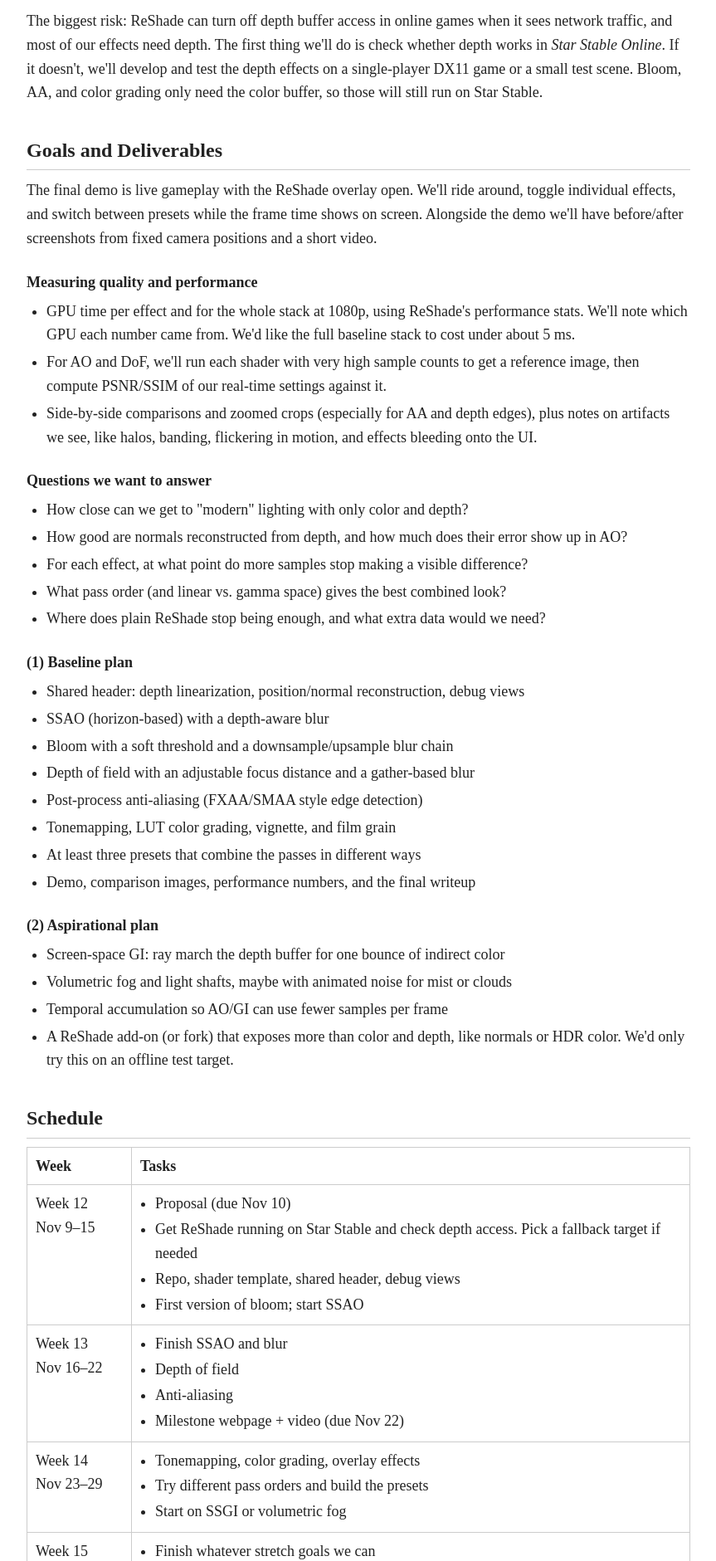
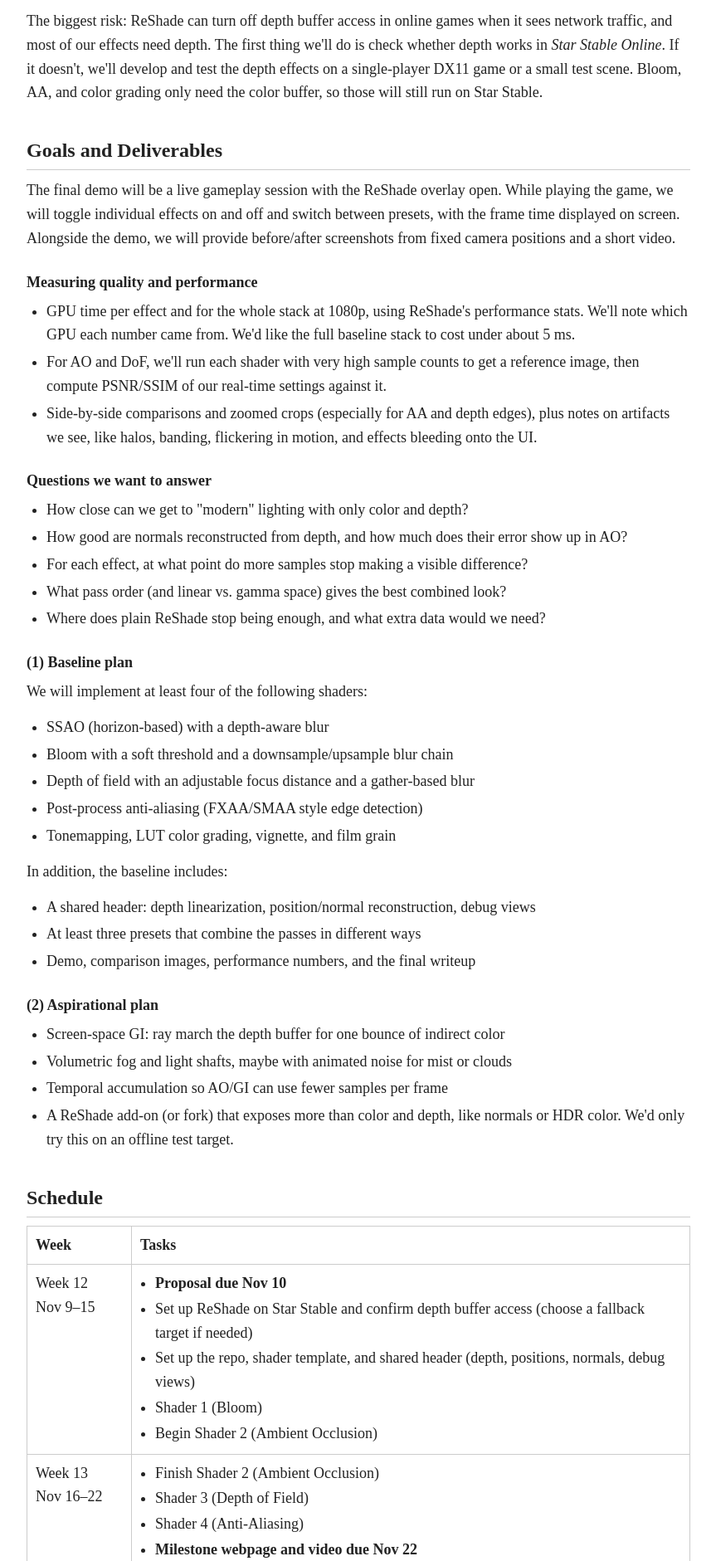
Before and after one commit to paxin1/cs184-final-project, a plain HTML site: page index.html in a window 1280 px wide. Shown: the part 919-2800 px from the top of the page at 83% size, without its empty margins (208-1071 px from the left). Drawn offline with Linux system fonts and the light colour scheme.

Commit message:
fix: write up

```diff
--- a/index.html
+++ b/index.html
@@ -4,14 +4,14 @@
     <meta charset="utf-8" />
     <meta name="viewport" content="width=device-width, initial-scale=1" />
     <meta name="description" content="CS 184 final project proposal: post-processing shaders for Star Stable Online in ReShade." />
-    <title>Stable Lighting · CS 184 Final Project Proposal</title>
+    <title>Star Shaders · CS 184 Final Project Proposal</title>
     <link rel="stylesheet" href="css/style.css" />
   </head>
   <body>
     <div class="page">
       <header>
         <p class="course">CS 184 Final Project Proposal - Fall 2026</p>
-        <h1>Stable Lighting</h1>
+        <h1>Star Shaders</h1>
         <p class="full-title">Stackable post-processing shaders for <em>Star Stable Online</em> in ReShade</p>
         <p class="team">Laura Nagamine, Patrick Xu, Elena Lepe, Oscar Mendoza-Oliva</p>
       </header>
@@ -59,10 +59,11 @@
 
         <h2 id="goals">Goals and Deliverables</h2>
         <p>
-          The final demo is live gameplay with the ReShade overlay open. We'll ride around, toggle
-          individual effects, and switch between presets while the frame time shows on screen.
-          Alongside the demo we'll have before/after screenshots from fixed camera positions and a
-          short video.
+          The final demo will be a live gameplay session with the ReShade overlay open. While
+          playing the game, we will toggle individual effects on and off and switch between
+          presets, with the frame time displayed on screen.
+          Alongside the demo, we will provide before/after screenshots from fixed camera positions
+          and a short video.
         </p>
 
         <h3>Measuring quality and performance</h3>
@@ -93,13 +94,17 @@
         </ul>
 
         <h3>(1) Baseline plan</h3>
+        <p>We will implement at least four of the following shaders:</p>
         <ul>
-          <li>Shared header: depth linearization, position/normal reconstruction, debug views</li>
           <li>SSAO (horizon-based) with a depth-aware blur</li>
           <li>Bloom with a soft threshold and a downsample/upsample blur chain</li>
           <li>Depth of field with an adjustable focus distance and a gather-based blur</li>
           <li>Post-process anti-aliasing (FXAA/SMAA style edge detection)</li>
           <li>Tonemapping, LUT color grading, vignette, and film grain</li>
+        </ul>
+        <p>In addition, the baseline includes:</p>
+        <ul>
+          <li>A shared header: depth linearization, position/normal reconstruction, debug views</li>
           <li>At least three presets that combine the passes in different ways</li>
           <li>Demo, comparison images, performance numbers, and the final writeup</li>
         </ul>
@@ -128,10 +133,11 @@
               <td>Week 12<br />Nov 9–15</td>
               <td>
                 <ul>
-                  <li>Proposal (due Nov 10)</li>
-                  <li>Get ReShade running on Star Stable and check depth access. Pick a fallback target if needed</li>
-                  <li>Repo, shader template, shared header, debug views</li>
-                  <li>First version of bloom; start SSAO</li>
+                  <li><strong>Proposal due Nov 10</strong></li>
+                  <li>Set up ReShade on Star Stable and confirm depth buffer access (choose a fallback target if needed)</li>
+                  <li>Set up the repo, shader template, and shared header (depth, positions, normals, debug views)</li>
+                  <li>Shader 1 (Bloom)</li>
+                  <li>Begin Shader 2 (Ambient Occlusion)</li>
                 </ul>
               </td>
             </tr>
@@ -139,10 +145,10 @@
               <td>Week 13<br />Nov 16–22</td>
               <td>
                 <ul>
-                  <li>Finish SSAO and blur</li>
-                  <li>Depth of field</li>
-                  <li>Anti-aliasing</li>
-                  <li>Milestone webpage + video (due Nov 22)</li>
+                  <li>Finish Shader 2 (Ambient Occlusion)</li>
+                  <li>Shader 3 (Depth of Field)</li>
+                  <li>Shader 4 (Anti-Aliasing)</li>
+                  <li><strong>Milestone webpage and video due Nov 22</strong></li>
                 </ul>
               </td>
             </tr>
@@ -150,9 +156,10 @@
               <td>Week 14<br />Nov 23–29</td>
               <td>
                 <ul>
-                  <li>Tonemapping, color grading, overlay effects</li>
-                  <li>Try different pass orders and build the presets</li>
-                  <li>Start on SSGI or volumetric fog</li>
+                  <li>Shader 5 (Tonemapping and Color Grading)</li>
+                  <li>Test pass orders and build the presets</li>
+                  <li>Incorporate milestone feedback (returned Nov 25)</li>
+                  <li>Begin stretch goals: Screen-Space GI or Volumetric Fog</li>
                 </ul>
               </td>
             </tr>
@@ -160,9 +167,11 @@
               <td>Week 15<br />Nov 30–Dec 6</td>
               <td>
                 <ul>
-                  <li>Finish whatever stretch goals we can</li>
+                  <li>Finish stretch goals as time allows</li>
                   <li>Performance measurements and PSNR/SSIM comparisons</li>
-                  <li>Final video and report (due Dec 6); prepare the presentation (Dec 7–8)</li>
+                  <li>Record the demo, capture comparison images</li>
+                  <li><strong>Final video and report due Dec 6</strong></li>
+                  <li><strong>Final presentations Dec 7–8</strong></li>
                 </ul>
               </td>
             </tr>
```
